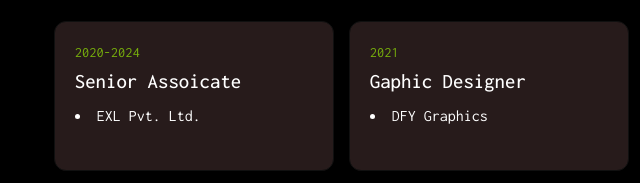
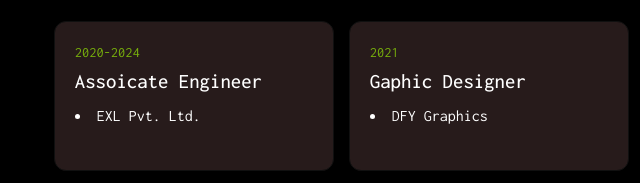
Before and after one commit to MDUmar-sudo/Portfolio-Website, a plain HTML site: page index.html in a window 1280 px wide. Both pictures are taken after a click on the element "Experience". Shown: the part 1122-1305 px from the top of the page, 535-1175 px from the left. Drawn offline with Linux system fonts and the light colour scheme.

Commit message:
Minor Updates

```diff
--- a/PortfolioSTYLE.css
+++ b/PortfolioSTYLE.css
@@ -563,15 +563,13 @@
   color: white;
   background: #77ae0c;
 }
-
-/* screen optimization css */
-
 #cross {
   display: none;
 }
 #bar {
   display: none;
 }
+/* screen optimization css */
 
 @media only screen and (max-width: 600px) {
   #header_image {
--- a/index.html
+++ b/index.html
@@ -157,7 +157,7 @@
                 <div class="experience-tab-grid-container">
                   <div>
                     <span>2020-2024</span>
-                    <h5>Senior Assoicate</h5>
+                    <h5>Assoicate Engineer</h5>
                     <li>EXL Pvt. Ltd.</li>
                   </div>
                   <div>
```
